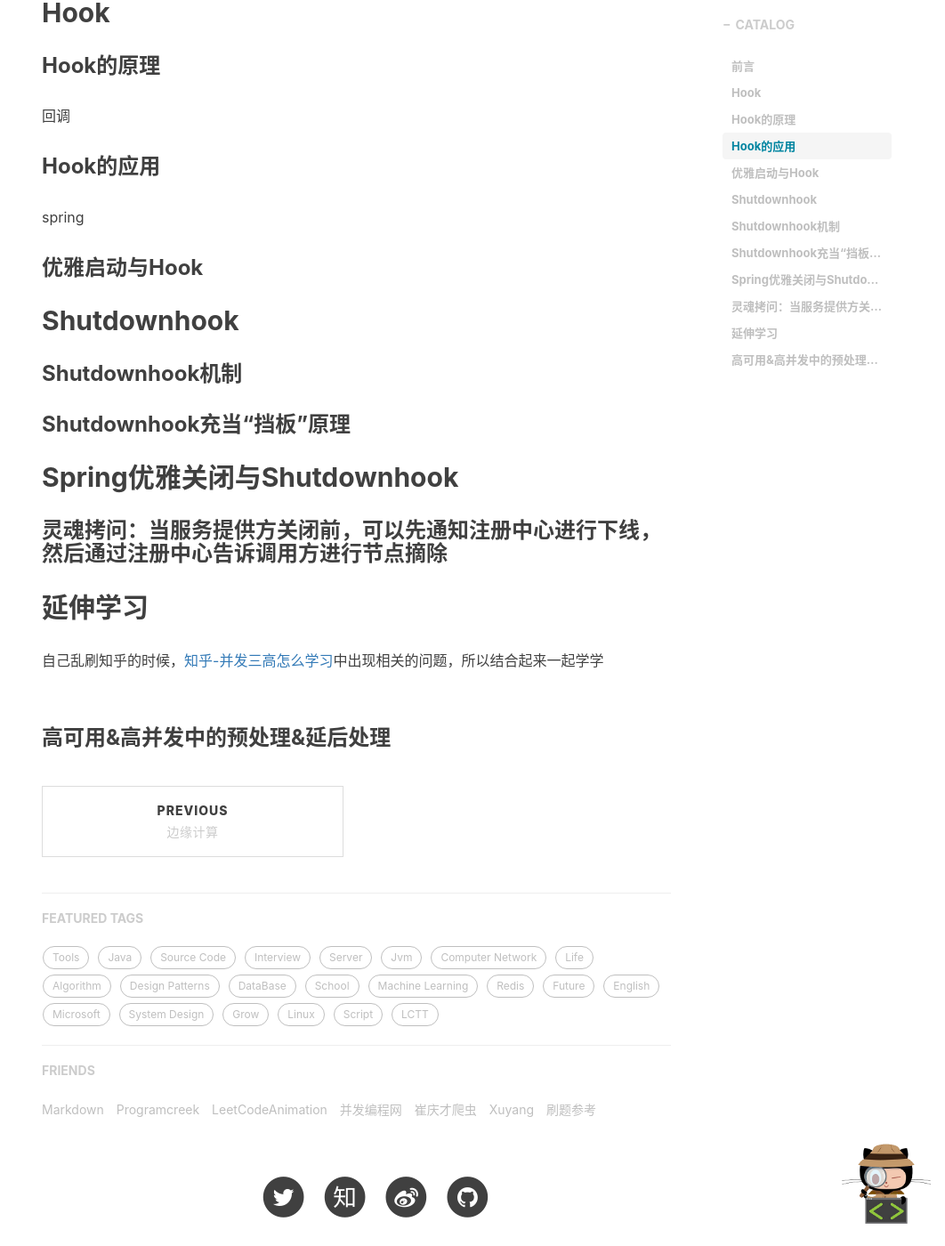
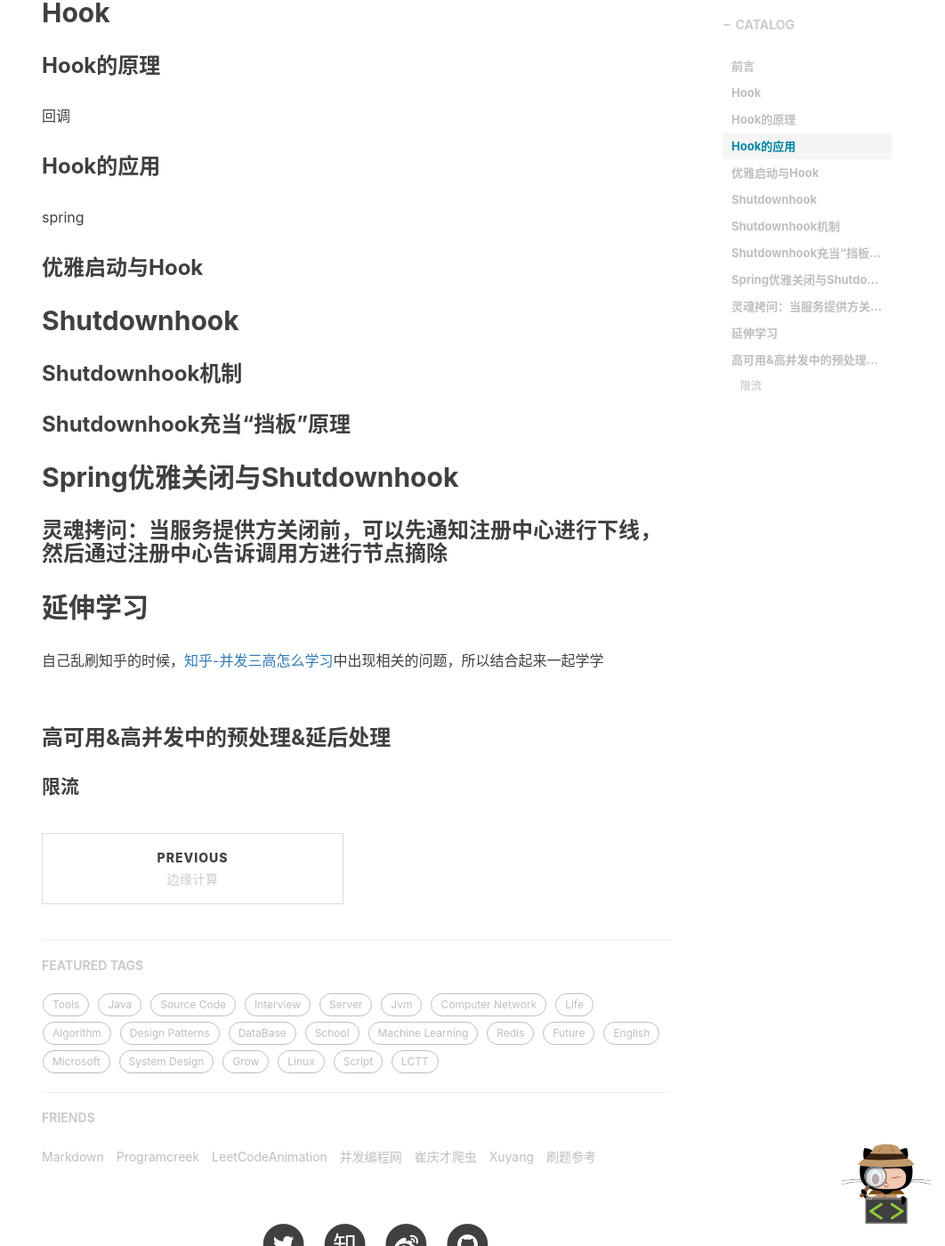
Before and after one commit to Gordon-Deng/Gordon-Deng.github.io, a Jekyll site: the page built from _posts/2021-08-20-shutdownhook解析和应用.markdown, in a window 1280 px wide and 1400 px high, scrolled down 790 px. Shown: the whole window at 89% size, without its empty margins (218-1280 px from the left). Built offline with Jekyll 4.4.1, drawn with Linux system fonts in a browser that asks for light colours; nearby versions of some CDN libraries; comment, search, counter and statistics services are not loaded.

Commit message:
Update 2021-08-20-shutdownhook解析和应用.markdown

```diff
--- a/_posts/2021-08-20-shutdownhook解析和应用.markdown
+++ b/_posts/2021-08-20-shutdownhook解析和应用.markdown
@@ -38,3 +38,5 @@ spring
 ![](img/in-post/2021-08-20-shutdownhook解析和应用/sangao.jpeg)
 
 ### 高可用&高并发中的预处理&延后处理
+
+#### 限流
```
